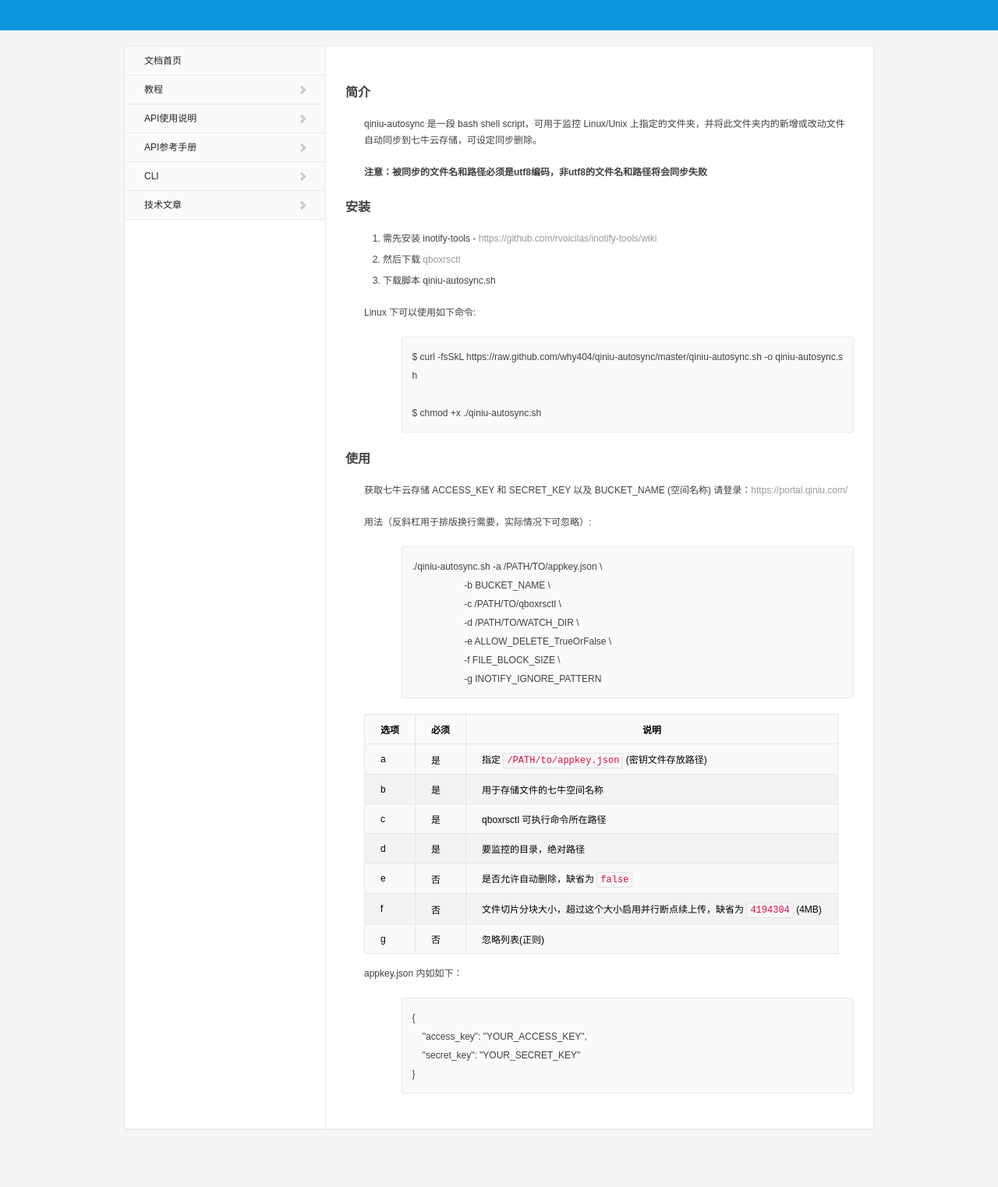
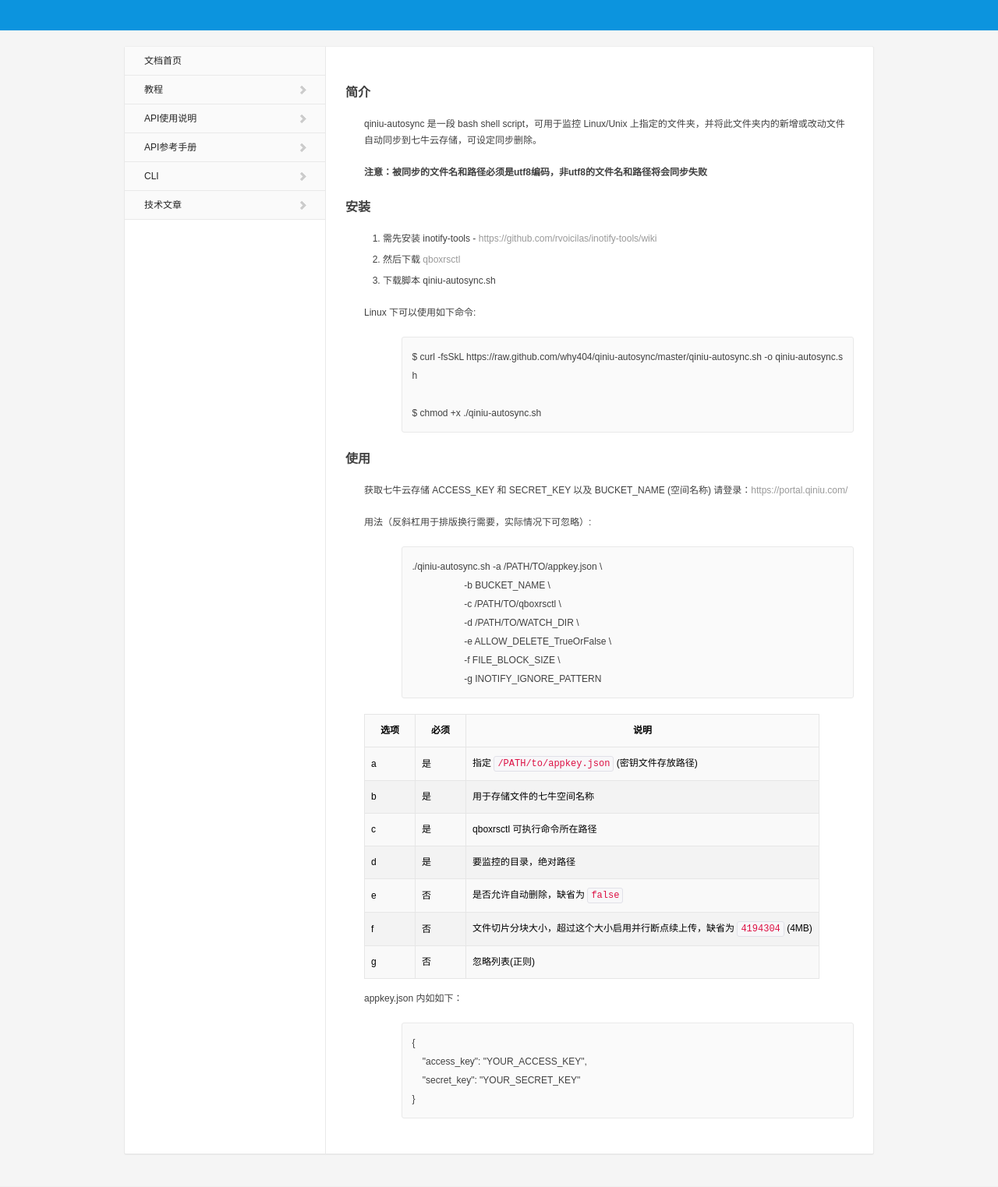
Before and after one commit to qiniu/docs.qiniu.com, a Jekyll site: the page built from docs/tools/qiniu-autosync.markdown, in a window 1280 px wide. Shown: the whole page at 78% size. Built offline with Jekyll 4.4.1, drawn with Linux system fonts in a browser that asks for light colours; nearby versions of some CDN libraries; library files that are not in the unit come from our copies; before the commit the page ends 1491 px from its top, so only the background shows below that.

Commit message:
add some style / fix some bug

```diff
--- a/static/css/less/_page-api.less
+++ b/static/css/less/_page-api.less
@@ -15,6 +15,7 @@
 		.panel-box {
 			border-right: 1px solid @233;
 		}
-		border-bottom: 1px solid #e6e6e6;
+		//margin-bottom: 20px;
+		border-bottom: 1px solid @233;
 	}
 }
--- a/static/css/main.css
+++ b/static/css/main.css
@@ -805,6 +805,7 @@
 }
 .api-content ol {
   padding-left: 24px;
+  list-style-type: decimal;
 }
 .api-content ul {
   list-style: disc;
@@ -820,24 +821,28 @@
   color: #999999;
 }
 .api-content table {
-  border-collapse: collapse;
-  border-spacing: 0;
   border: 1px solid #e6e6e6;
   margin-left: 24px;
   max-width: 628px;
+  border-collapse: collapse;
+  border-spacing: 0;
+  max-width: 100%;
 }
 .api-content table thead th,
 .api-content table thead td {
   background-color: #fafafa;
   text-align: center;
+  white-space: nowrap;
+  padding: 10px 20px;
 }
 .api-content table td,
 .api-content table th,
 .api-content table caption {
-  padding: 10px 20px;
+  padding: 10px 8px;
   border: 1px solid #e6e6e6;
   text-align: left;
   vertical-align: middle;
+  line-height: 21px;
 }
 .api-content table tbody tr:nth-child(even) {
   background: #f3f3f3;
@@ -875,6 +880,11 @@
   white-space: pre-wrap;
   background-color: transparent;
   border: 0;
+}
+.api-content blockquote {
+  border: 1px solid #e9e9e9;
+  page-break-inside: avoid;
+  background-color: #fafafa;
 }
 .api-content code {
   padding: 2px 4px;
@@ -1557,7 +1567,7 @@
 }
 .container.api .side-bar {
   width: 258px;
-  border-bottom: 1px solid #e6e6e6;
+  border-bottom: 1px solid #e9e9e9;
 }
 .container.api .side-bar .panel-box {
   border-right: 1px solid #e9e9e9;
--- a/static/js/docs.js
+++ b/static/js/docs.js
@@ -83,20 +83,28 @@
     // API页固定侧边栏
     $('.container.api .side-bar').hcSticky({
         bottomEnd: -1,
-        top: 0
+        top: 0,
+        innerTop: 0,
+        followScroll: false
     });
 
+    // API页侧边栏点击a后添加active样式
+    $('.nav a').click(function() {
+        $(this).parents('.nav').find('a').removeClass('active');
+        $(this).addClass('active');
+    });
 
-    //调整API页面容器高度，若侧边栏超高，则调整
+    //调整API页面容器高度，若侧边栏超高，则调整.
     function adjustApiBoxHeight() {
         var sidebarHeight = $('.side-bar.pull-left').height();
         var contentHeight = $('.api-content').height();
         if (sidebarHeight > contentHeight) {
-            var height = sidebarHeight;
+            var height = sidebarHeight - 1;
             $('.api-content').height(height);
         }
     }
     adjustApiBoxHeight();
+
     //API页面侧边栏操作 --  一级导航点击
     $('.panel-default > .panel-heading').on('click', function() {
         var $next = $(this).next('.panel-body');
```
Also changed, not shown: static/css/less/_api.less (+13 -4 lines).
